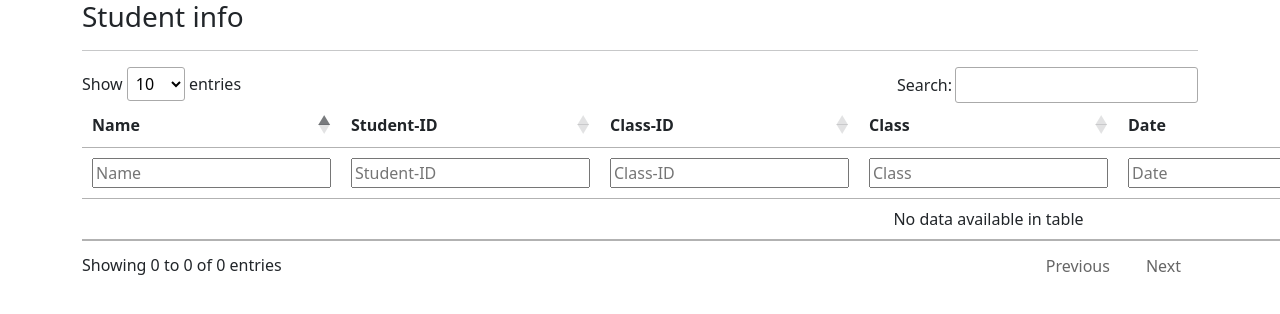
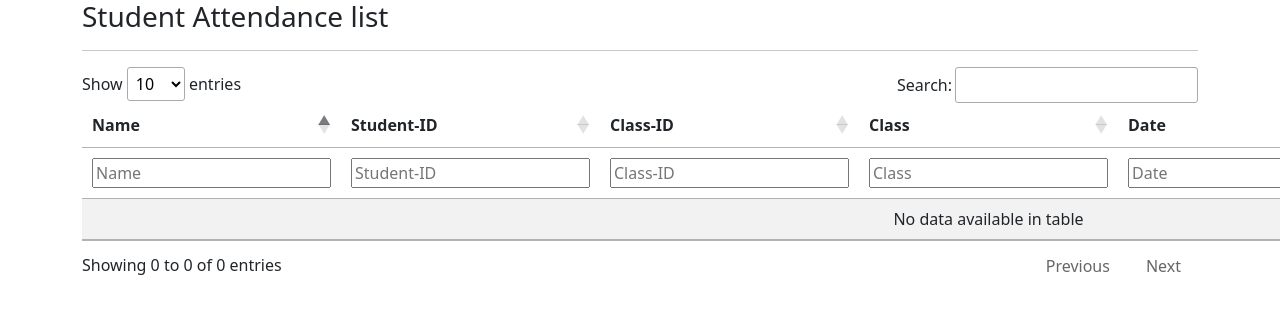
Before and after one commit to theavatarcode/Face-Recognition-Windows-MacOS, a PHP site: page / in a window 1280 px wide; the page is wider, and only the part inside the window is pictured. Shown: the top 314 px of that part. Run offline with PHP 8.4, Linux system fonts and the light colour scheme; data that the repository does not hold is empty; some libraries are stand-ins or nearby versions.

Commit message:
Fix bug index php

```diff
--- a/index.php
+++ b/index.php
@@ -24,13 +24,14 @@
     <!-- CSS only -->
     <link href="https://cdn.jsdelivr.net/npm/bootstrap@5.2.1/dist/css/bootstrap.min.css" rel="stylesheet" integrity="sha384-iYQeCzEYFbKjA/T2uDLTpkwGzCiq6soy8tYaI1GyVh/UjpbCx/TYkiZhlZB6+fzT" crossorigin="anonymous">
     <link rel="stylesheet" href="https://cdn.datatables.net/1.12.1/css/jquery.dataTables.min.css">
+    <link rel="stylesheet" href="style.css">
 </head>
 <body>
 
     <div class="container">
-    <h3 style="left: 50%;">Student info</h3>
+    <h3>Student Attendance list</h3>
     <hr>
-    <table id="example" class="table table-hover" style="width:100%">
+    <table id="example" class="table table-striped table-hover" >
         <thead>
             <tr>
                 <th>Name</th>
@@ -43,7 +44,7 @@
             </tr>
 
         </thead>
-
+        <tbody>
         <?php
             $stmt = $conn->query("SELECT * FROM tb_students");
             $stmt->execute();
@@ -51,7 +52,7 @@
             $users = $stmt->fetchAll();
             foreach($users as $user){
         ?>
-        <tbody>
+
             <tr>
                 <td><?php echo $user['name']?></td>
                 <td><?php echo $user['studentid']?></td>
@@ -61,10 +62,9 @@
                 <td><?php echo $user['time']?></td>
                 <td><?php echo $user['percent']?></td>
             </tr>
-            <?php
-                };
-
-            ?>
+        <?php
+            };
+        ?>
         </tbody>
 
 
@@ -74,10 +74,11 @@
 
     <script src="https://code.jquery.com/jquery-3.6.1.min.js"></script>
     <script src="https://cdn.datatables.net/1.12.1/js/jquery.dataTables.min.js"></script>
+    <script src="https://cdn.datatables.net/fixedheader/3.2.4/js/dataTables.fixedHeader.min.js"></script>
 
 
     <script type="text/javascript">
-       $(document).ready(function() {
+      $(document).ready(function() {
     // Setup - add a text input to each footer cell
     $('#example thead tr').clone(true).addClass('filters').appendTo( '#example thead' );
     var table = $('#example').DataTable( {
```
Also changed, not shown: 2 other files.
